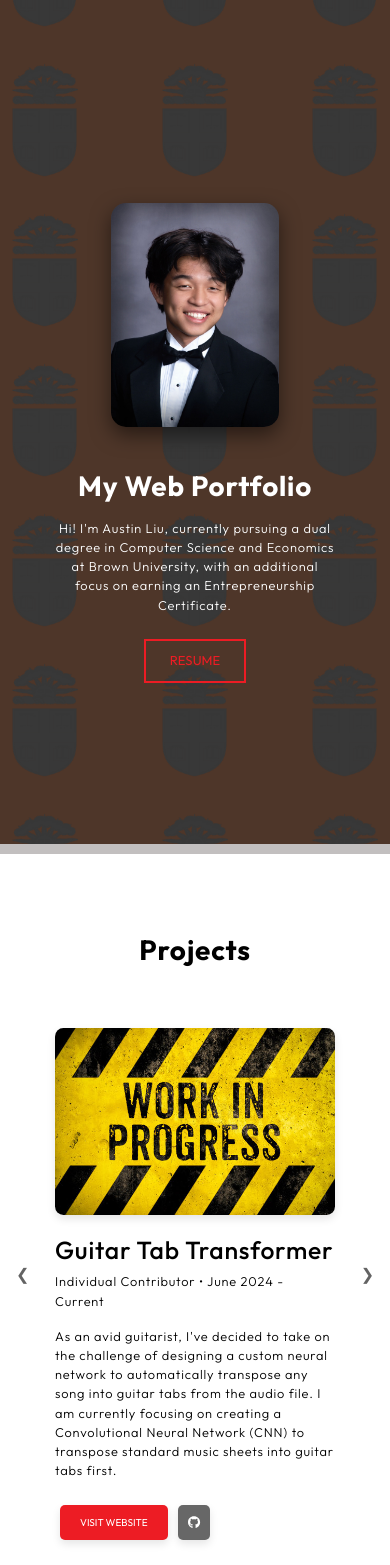
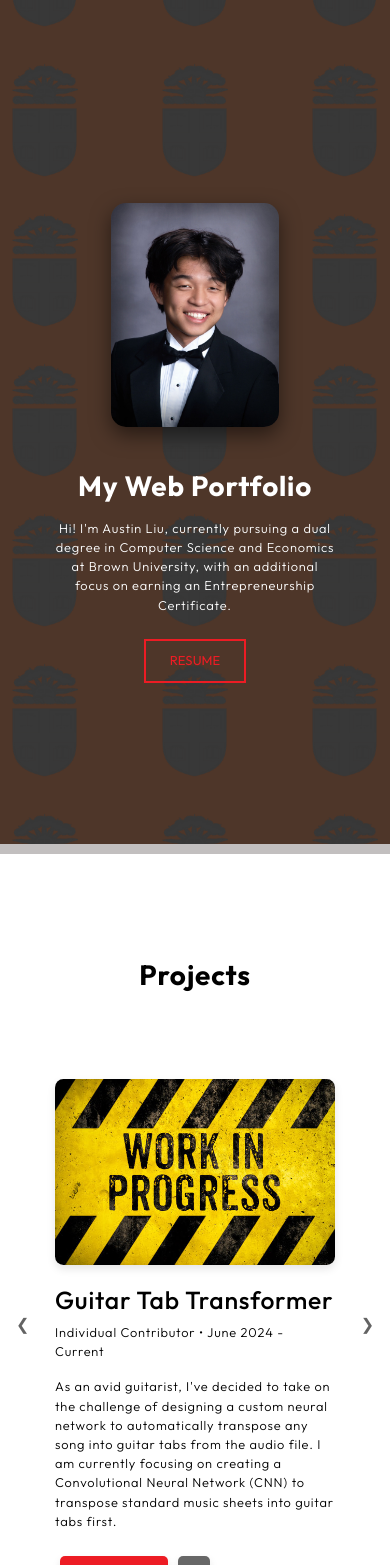
Before and after one commit to austinliu05/my-web-portfolio, a React (Create React App) app: page / in a window 390 px wide. Shown: the top 1565 px of the page. Built offline with nearby package versions, Linux system fonts and the light colour scheme.

Commit message:
modified some styling

```diff
--- a/src/App.css
+++ b/src/App.css
@@ -40,6 +40,8 @@ section {
 .section-experiences {
   background-color: var(--background-white);
   color: var(--text-black);
+  align-items: center;
+  justify-content: center;
 }
 
 .container {
@@ -70,5 +72,7 @@ section {
     background-color: var(--brown-university-brown);
     color: #ffffff;
   }
-
+  .container h1{
+    padding: 10vh;
+  }
 }
```
